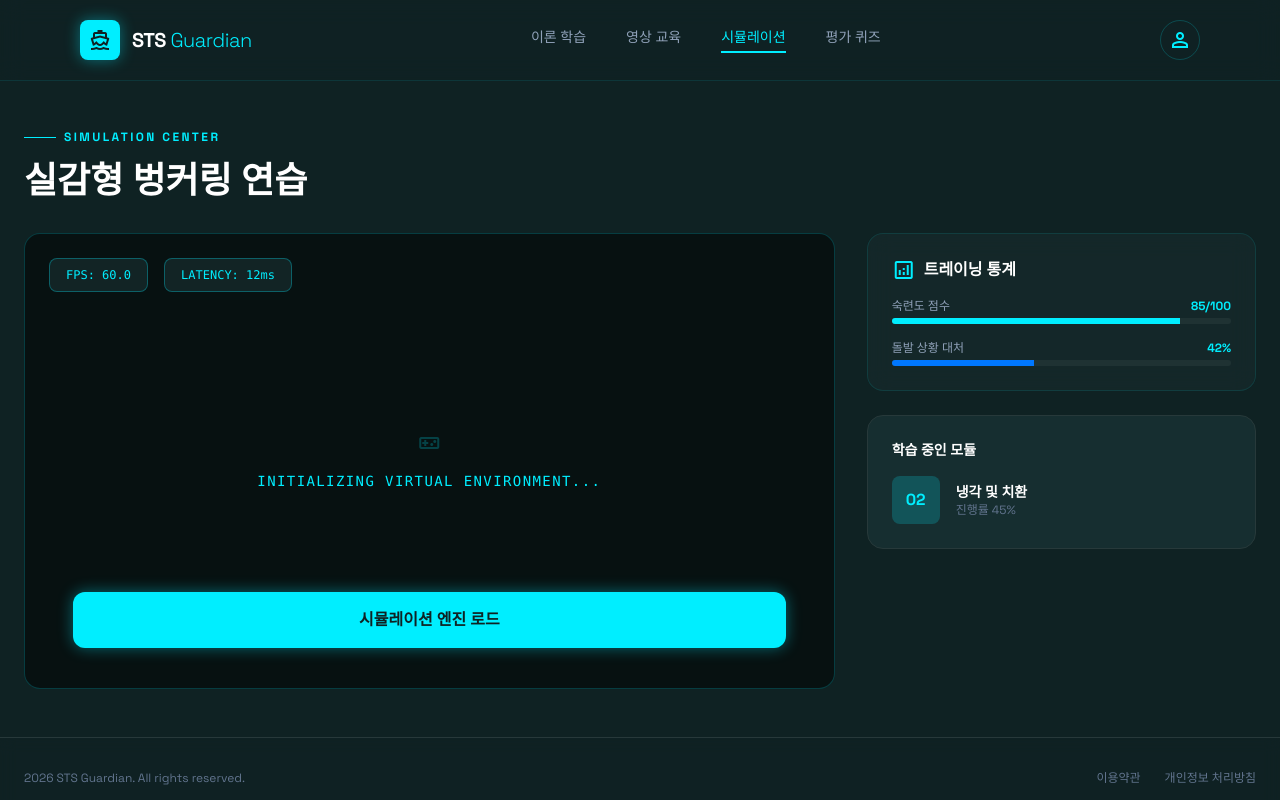
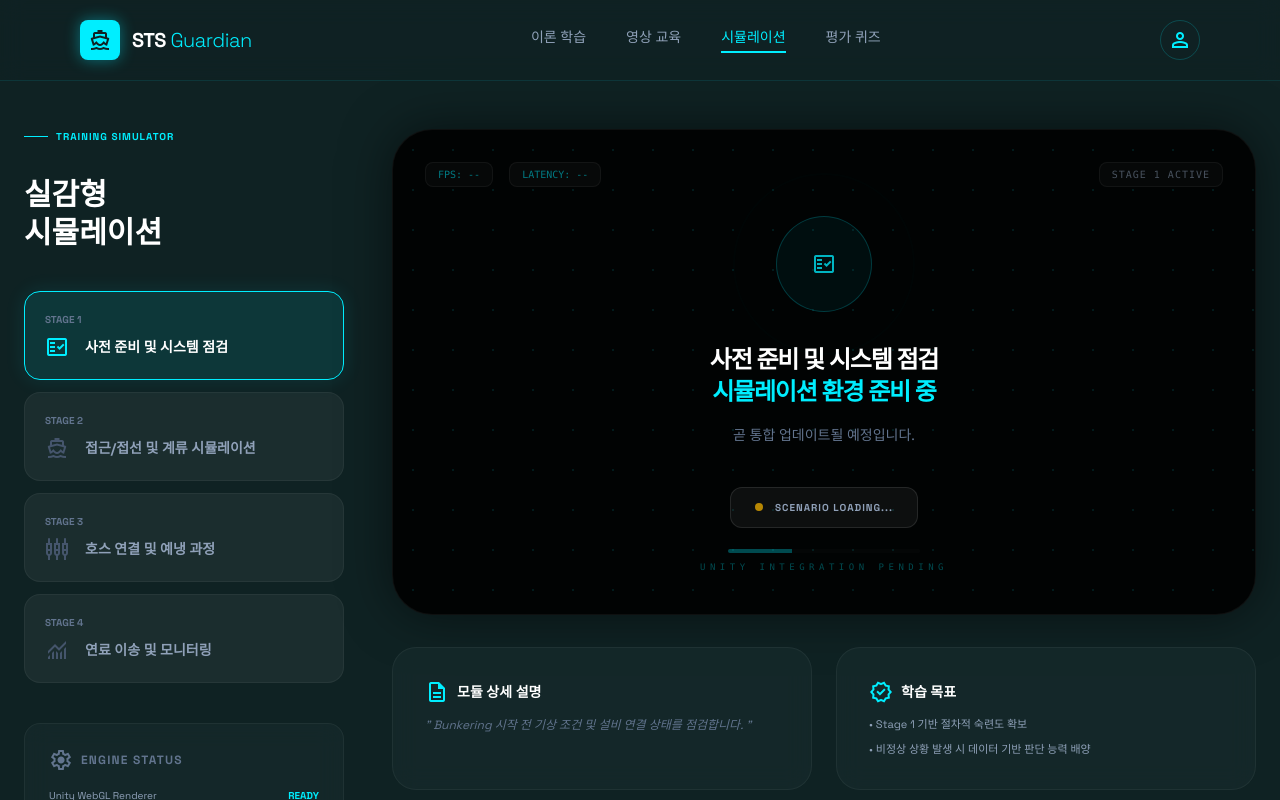
Before and after one commit to jaehyeok-99/STS-Guardian, a React (Vite) app: page / in a window 1280 px wide. Both pictures are taken after a click on the link "시뮬레이션". Shown: the top 800 px of the page. Built offline with nearby package versions, Linux system fonts and the light colour scheme.

Commit message:
시나리오별 시뮬레이션 선택 기능 추가

```diff
--- a/src/pages/Simulation.jsx
+++ b/src/pages/Simulation.jsx
@@ -1,68 +1,173 @@
+import { useState } from 'react';
+import { motion, AnimatePresence } from 'framer-motion';
+
+const SIM_MODULES = [
+    {
+        id: 'stage1',
+        stage: 'Stage 1',
+        title: '사전 준비 및 시스템 점검',
+        icon: 'fact_check',
+        desc: 'Bunkering 시작 전 기상 조건 및 설비 연결 상태를 점검합니다.'
+    },
+    {
+        id: 'stage2',
+        stage: 'Stage 2',
+        title: '접근/접선 및 계류 시뮬레이션',
+        icon: 'directions_boat',
+        desc: '선박 간 물리적 안정성을 확보하고 안전한 계류 절차를 훈련합니다.'
+    },
+    {
+        id: 'stage3',
+        stage: 'Stage 3',
+        title: '호스 연결 및 예냉 과정',
+        icon: 'settings_input_component',
+        desc: '극저온 상태의 벙커링을 위한 배관 냉각 및 연결 절차를 실습합니다.'
+    },
+    {
+        id: 'stage4',
+        stage: 'Stage 4',
+        title: '연료 이송 및 모니터링',
+        icon: 'monitoring',
+        desc: '실제 이송 과정에서의 압력, 유량, 독성 위험을 실시간으로 관리합니다.'
+    }
+];
+
 const Simulation = () => {
+    const [selectedSimId, setSelectedSimId] = useState(SIM_MODULES[0].id);
+    const selectedSim = SIM_MODULES.find(s => s.id === selectedSimId);
+
     return (
-        <div className="max-w-7xl mx-auto px-6 py-12">
-            <div className="flex items-center gap-2 mb-4">
-                <span className="h-px w-8 bg-primary"></span>
-                <span className="text-primary text-xs font-bold tracking-[0.2em] uppercase">Simulation Center</span>
-            </div>
-            <h2 className="text-4xl font-bold text-white mb-8">실감형 벙커링 연습</h2>
+        <div className="max-w-7xl mx-auto px-6 py-12 flex flex-col lg:flex-row gap-12">
+            {/* Sidebar Selector */}
+            <div className="lg:w-80 flex-shrink-0">
+                <div className="flex items-center gap-2 mb-8">
+                    <span className="h-px w-6 bg-primary"></span>
+                    <span className="text-primary text-[10px] font-black uppercase tracking-widest">Training Simulator</span>
+                </div>
+                <h2 className="text-3xl font-black text-white mb-10 leading-tight">실감형<br />시뮬레이션</h2>
 
-            <div className="grid md:grid-cols-2 lg:grid-cols-3 gap-8">
-                <div className="lg:col-span-2 aspect-video bg-black/50 border border-primary/20 rounded-2xl relative overflow-hidden group">
-                    <div className="absolute inset-0 bg-[radial-gradient(circle_at_center,_var(--tw-gradient-stops))] from-primary/10 via-transparent to-transparent"></div>
-                    <div className="absolute inset-0 flex flex-col items-center justify-center">
-                        <span className="material-symbols-outlined text-8xl text-primary/30 animate-pulse">videogame_asset</span>
-                        <p className="text-primary font-mono text-sm mt-4 tracking-widest">INITIALIZING VIRTUAL ENVIRONMENT...</p>
-                    </div>
-                    <div className="absolute top-6 left-6 flex gap-4">
-                        <div className="glass-panel px-4 py-2 rounded-lg text-xs font-mono text-primary border-primary/30">
-                            FPS: 60.0
+                <nav className="flex flex-col gap-3">
+                    {SIM_MODULES.map((sim) => (
+                        <button
+                            key={sim.id}
+                            onClick={() => setSelectedSimId(sim.id)}
+                            className={`p-5 rounded-2xl border text-left transition-all duration-300 group ${selectedSimId === sim.id
+                                ? 'bg-primary/10 border-primary shadow-[0_0_20px_rgba(0,238,255,0.1)]'
+                                : 'bg-white/5 border-white/5 hover:border-white/20 active:scale-95'
+                                }`}
+                        >
+                            <div className="text-[10px] font-bold text-slate-500 uppercase mb-2">
+                                {sim.stage}
+                            </div>
+                            <div className="flex items-center gap-4">
+                                <span className={`material-symbols-outlined transition-colors duration-300 ${selectedSimId === sim.id ? 'text-primary' : 'text-slate-600 group-hover:text-slate-400'
+                                    }`}>
+                                    {sim.icon}
+                                </span>
+                                <span className={`text-sm font-bold transition-colors duration-300 ${selectedSimId === sim.id ? 'text-white' : 'text-slate-400 group-hover:text-white'
+                                    }`}>
+                                    {sim.title}
+                                </span>
+                            </div>
+                        </button>
+                    ))}
+                </nav>
+
+                {/* Global Sim Stats */}
+                <div className="mt-10 p-6 glass-panel rounded-2xl border border-white/5">
+                    <h4 className="text-xs font-black text-slate-500 uppercase tracking-widest mb-4 flex items-center gap-2">
+                        <span className="material-symbols-outlined text-sm">settings</span> Engine Status
+                    </h4>
+                    <div className="space-y-3">
+                        <div className="flex justify-between items-center text-[10px]">
+                            <span className="text-slate-400">Unity WebGL Renderer</span>
+                            <span className="text-primary font-bold">READY</span>
                         </div>
-                        <div className="glass-panel px-4 py-2 rounded-lg text-xs font-mono text-primary border-primary/30">
-                            LATENCY: 12ms
+                        <div className="flex justify-between items-center text-[10px]">
+                            <span className="text-slate-400">Asset Bundle Loading</span>
+                            <span className="text-yellow-500 font-bold">PREPARING</span>
                         </div>
                     </div>
-                    <button className="absolute bottom-10 left-12 right-12 py-4 bg-primary text-background-dark font-black rounded-xl neon-glow hover:scale-[1.02] transition-all">
-                        시뮬레이션 엔진 로드
-                    </button>
                 </div>
+            </div>
 
-                <div className="space-y-6">
-                    <div className="glass-panel p-6 rounded-2xl">
-                        <h3 className="font-bold text-white mb-4 flex items-center gap-2">
-                            <span className="material-symbols-outlined text-primary">analytics</span> 트레이닝 통계
-                        </h3>
-                        <div className="space-y-4">
-                            <div>
-                                <div className="flex justify-between text-xs mb-1">
-                                    <span className="text-slate-400">숙련도 점수</span>
-                                    <span className="text-primary font-bold">85/100</span>
-                                </div>
-                                <div className="h-1.5 bg-white/5 rounded-full overflow-hidden">
-                                    <div className="h-full bg-primary w-[85%]"></div>
-                                </div>
+            {/* Main Simulation Area */}
+            <div className="flex-grow">
+                <AnimatePresence mode="wait">
+                    <motion.div
+                        key={selectedSimId}
+                        initial={{ opacity: 0, scale: 0.98 }}
+                        animate={{ opacity: 1, scale: 1 }}
+                        exit={{ opacity: 0, scale: 0.98 }}
+                        transition={{ duration: 0.4 }}
+                        className="relative aspect-video bg-black/90 rounded-[40px] border border-white/5 overflow-hidden shadow-[0_0_50px_rgba(0,0,0,0.5)] flex flex-col items-center justify-center p-12 text-center"
+                    >
+                        {/* HUD Overlay Elements */}
+                        <div className="absolute top-8 left-8 flex gap-4 opacity-50">
+                            <div className="px-3 py-1 bg-white/5 border border-white/10 rounded-lg text-[10px] font-mono text-primary">FPS: --</div>
+                            <div className="px-3 py-1 bg-white/5 border border-white/10 rounded-lg text-[10px] font-mono text-primary">LATENCY: --</div>
+                        </div>
+
+                        <div className="absolute top-8 right-8 opacity-50">
+                            <div className="px-3 py-1 bg-white/5 border border-white/10 rounded-lg text-[10px] font-mono text-slate-400 uppercase tracking-widest">{selectedSim.stage} ACTIVE</div>
+                        </div>
+
+                        {/* Preparation Content */}
+                        <div className="z-10 flex flex-col items-center">
+                            <div className="w-24 h-24 rounded-full bg-primary/5 border border-primary/20 flex items-center justify-center mb-8 relative">
+                                <span className="material-symbols-outlined text-5xl text-primary animate-pulse">{selectedSim.icon}</span>
+                                <div className="absolute inset-0 rounded-full border border-primary animate-ping opacity-20"></div>
                             </div>
-                            <div>
-                                <div className="flex justify-between text-xs mb-1">
-                                    <span className="text-slate-400">돌발 상황 대처</span>
-                                    <span className="text-primary font-bold">42%</span>
-                                </div>
-                                <div className="h-1.5 bg-white/5 rounded-full overflow-hidden">
-                                    <div className="h-full bg-secondary w-[42%]"></div>
+
+                            <h3 className="text-2xl font-black text-white mb-4 tracking-tighter">
+                                {selectedSim.title} <br />
+                                <span className="text-primary">시뮬레이션 환경 준비 중</span>
+                            </h3>
+
+                            <p className="text-slate-500 text-sm max-w-md leading-relaxed mb-10">
+                                곧 통합 업데이트될 예정입니다.
+                            </p>
+
+                            <div className="flex gap-4">
+                                <div className="bg-white/5 border border-white/10 px-6 py-3 rounded-xl flex items-center gap-3">
+                                    <div className="w-2 h-2 rounded-full bg-yellow-500 animate-pulse"></div>
+                                    <span className="text-[10px] font-bold text-slate-400 uppercase tracking-widest">Scenario Loading...</span>
                                 </div>
                             </div>
                         </div>
+
+                        {/* Background Grid Pattern */}
+                        <div className="absolute inset-0 opacity-10 pointer-events-none"
+                            style={{ backgroundImage: 'radial-gradient(circle, #00eeff 1px, transparent 1px)', backgroundSize: '40px 40px' }}>
+                        </div>
+
+                        <div className="absolute bottom-10 flex flex-col items-center gap-2 opacity-30">
+                            <div className="w-48 h-1 bg-white/5 rounded-full overflow-hidden">
+                                <div className="h-full bg-primary w-1/3 animate-[shimmer_2s_infinite]"></div>
+                            </div>
+                            <span className="text-[9px] font-mono text-primary tracking-[0.5em] uppercase">Unity Integration Pending</span>
+                        </div>
+                    </motion.div>
+                </AnimatePresence>
+
+                {/* Info Card Below Sim */}
+                <div className="mt-8 grid grid-cols-1 md:grid-cols-2 gap-6">
+                    <div className="p-8 glass-panel rounded-3xl border border-white/5">
+                        <h4 className="text-white font-bold mb-3 flex items-center gap-2 text-sm">
+                            <span className="material-symbols-outlined text-primary text-lg">description</span> 모듈 상세 설명
+                        </h4>
+                        <p className="text-xs text-slate-500 leading-relaxed italic">
+                            " {selectedSim.desc} "
+                        </p>
                     </div>
-
-                    <div className="border border-border-dark p-6 rounded-2xl bg-surface-dark">
-                        <h4 className="font-bold text-white text-sm mb-4">학습 중인 모듈</h4>
-                        <div className="flex items-center gap-4">
-                            <div className="w-12 h-12 rounded-lg bg-primary/20 flex items-center justify-center text-primary font-bold">02</div>
-                            <div>
-                                <h5 className="text-sm font-bold text-white">냉각 및 치환</h5>
-                                <p className="text-xs text-slate-500">진행률 45%</p>
-                            </div>
-                        </div>
+                    <div className="p-8 glass-panel rounded-3xl border border-white/5">
+                        <h4 className="text-white font-bold mb-3 flex items-center gap-2 text-sm">
+                            <span className="material-symbols-outlined text-primary text-lg">verified</span> 학습 목표
+                        </h4>
+                        <ul className="text-[11px] text-slate-400 space-y-2">
+                            <li>• {selectedSim.stage} 기반 절차적 숙련도 확보</li>
+                            <li>• 비정상 상황 발생 시 데이터 기반 판단 능력 배양</li>
+                        </ul>
                     </div>
                 </div>
             </div>
```
